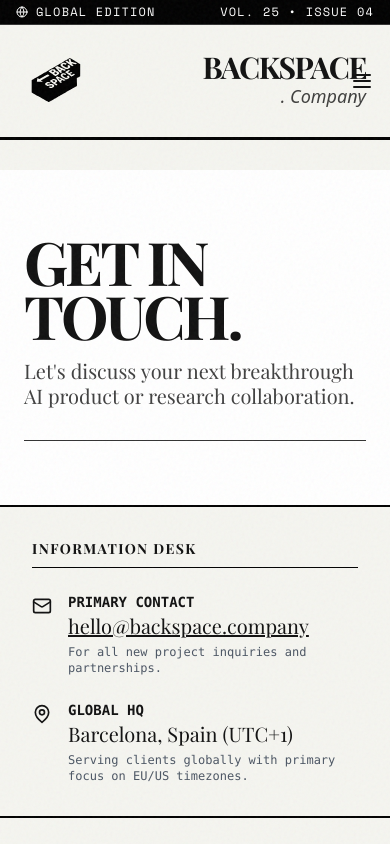
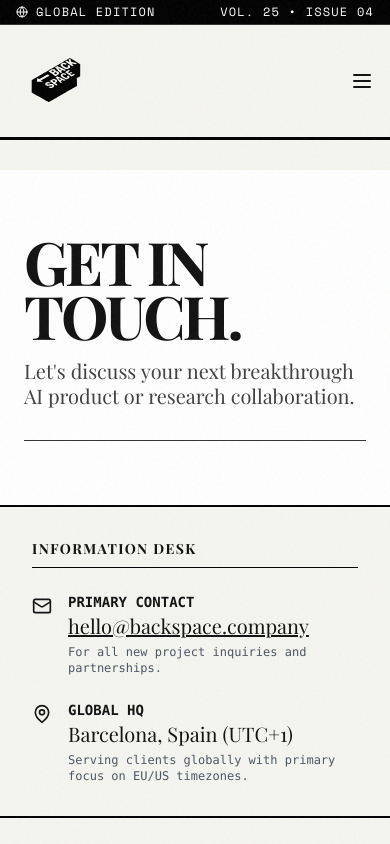
Before and after one commit to chamsco/backspace, a React (Vite) app: page /contact in a window 390 px wide. Shown: the top 844 px of the page. Built offline with nearby package versions, Linux system fonts and the light colour scheme; a web font is replaced by a local one.

Commit message:
Hide Backspace Company text on mobile view
- Add hidden md:flex to title container to hide on mobile
- Text will only show on medium screens and above

```diff
--- a/src/App.tsx
+++ b/src/App.tsx
@@ -129,7 +129,7 @@
 
           {/* 2. Title (Right) */}
           <div
-              className="flex items-center justify-end cursor-pointer hover:text-gray-600 transition-colors"
+              className="hidden md:flex items-center justify-end cursor-pointer hover:text-gray-600 transition-colors"
               onClick={() => navigate('/')}
           >
              <h1 className="text-3xl md:text-5xl font-black tracking-tighter serif text-right leading-none">
```
